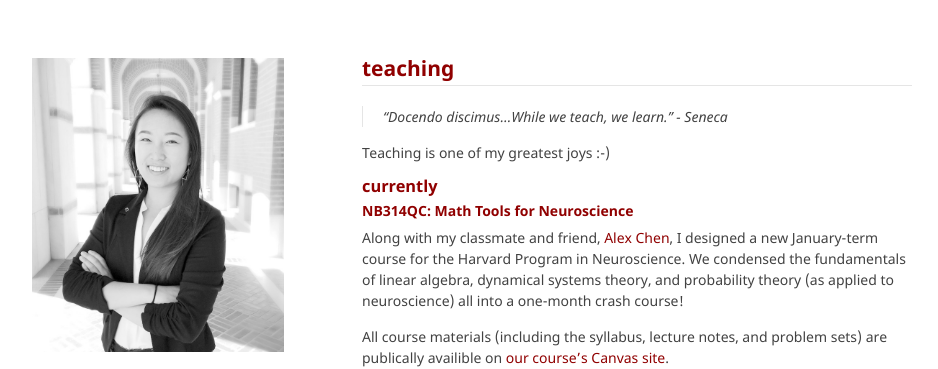
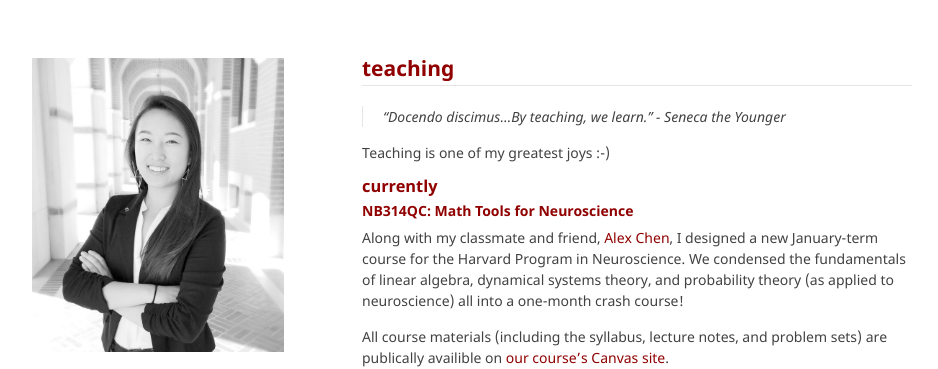
Before and after one commit to lucylai96/lucylai96.github.io, a Jekyll site: the page built from teaching.md, in a window 1280 px wide and 900 px high. Shown: the top 369 px of the window, without its empty margins (168-1106 px from the left). Built offline with Jekyll 4.4.1, drawn with Linux system fonts in a browser that asks for light colours; our own code applies the rules of GitHub Pages for plain Markdown files.

Commit message:
Update teaching.md

```diff
--- a/teaching.md
+++ b/teaching.md
@@ -1,7 +1,7 @@
 
 ## teaching
 ***
-> "Docendo discimus...While we teach, we learn."  - Seneca
+> "Docendo discimus...By teaching, we learn."  - Seneca the Younger
 
 Teaching is one of my greatest joys :-)
 
```
